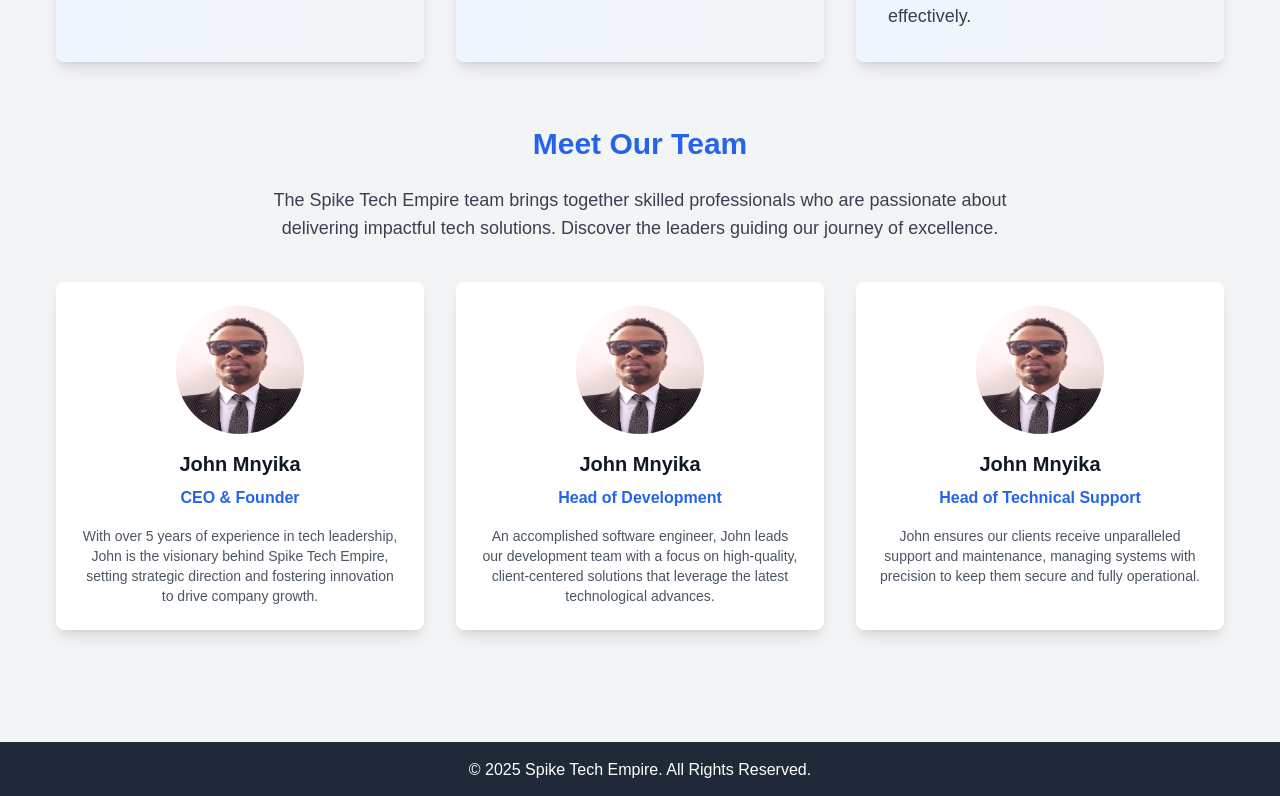
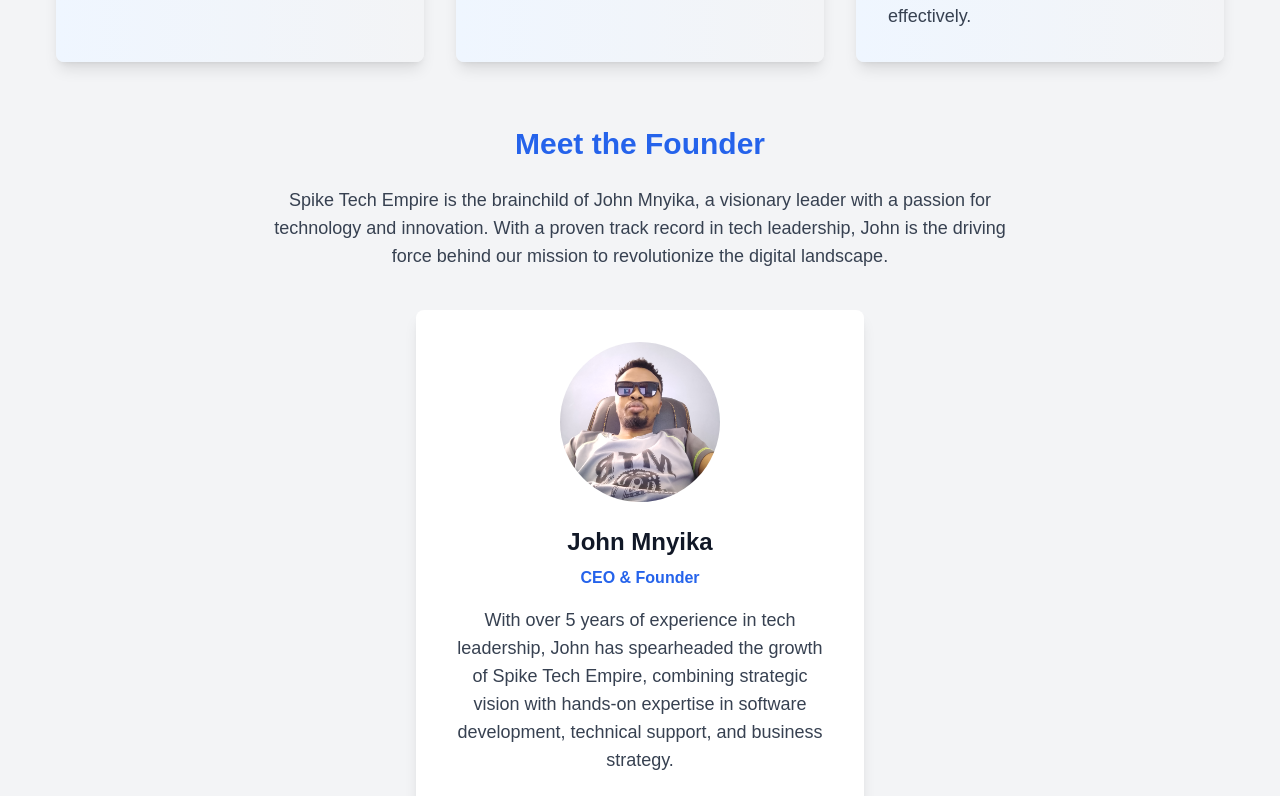
Before and after one commit to JohnMnyika/spike-tech-empire, a Next.js app: page /about in a window 1280 px wide. Shown: the part 1044-1840 px from the top of the page. Built offline with nearby package versions, Linux system fonts and the light colour scheme.

Commit message:
Updated the about us section

```diff
--- a/app/_app.tsx
+++ b/app/_app.tsx
@@ -1,23 +1,67 @@
 import { useEffect } from "react";
-import type { AppProps } from "next/app"; // Import AppProps type
+import type { AppProps } from "next/app";
 import "../styles/globals.css"; // Adjust the path to your global styles
 
-function MyApp({ Component, pageProps }: AppProps) { // Add type annotation for props
+function MyApp({ Component, pageProps }: AppProps) {
     useEffect(() => {
+        // Initialize Tawk.to script
         const script = document.createElement("script");
         script.type = "text/javascript";
         script.async = true;
-        script.src = "https://embed.tawk.to/67b4988e141895190e22088e/1ikcn7rvd";
-        script.charset = "UTF-8";
-        script.setAttribute("crossorigin", "*");
+        script.innerHTML = `
+            var Tawk_API = Tawk_API || {}, Tawk_LoadStart = new Date();
+            (function () {
+                var s1 = document.createElement("script"), s0 = document.getElementsByTagName("script")[0];
+                s1.async = true;
+                s1.src = 'https://embed.tawk.to/67b6177aae5ce4190e0b7d74/1ikfkneam';
+                s1.charset = 'UTF-8';
+                s1.setAttribute('crossorigin', '*');
+                s0.parentNode.insertBefore(s1, s0);
+            })();
+        `;
+
+        // Append the script to the body
         document.body.appendChild(script);
 
+        // Cleanup function to remove the script on unmount
         return () => {
             document.body.removeChild(script);
         };
     }, []);
 
-    return <Component {...pageProps} />;
+    // Function to show the chat widget when the user clicks a button
+    const handleChatButtonClick = () => {
+        if (window.Tawk_API && window.Tawk_API.showWidget) {
+            window.Tawk_API.showWidget();
+        }
+    };
+
+    return (
+        <>
+            <Component {...pageProps} />
+            {/* Add a button to open the chat widget */}
+            <button
+                onClick={handleChatButtonClick}
+                style={{
+                    position: "fixed",
+                    bottom: "20px",
+                    right: "20px",
+                    backgroundColor: "#007bff",
+                    color: "#fff",
+                    border: "none",
+                    borderRadius: "50%",
+                    width: "60px",
+                    height: "60px",
+                    cursor: "pointer",
+                    boxShadow: "0 4px 8px rgba(0, 0, 0, 0.2)",
+                    fontSize: "24px",
+                }}
+                aria-label="Open chat"
+            >
+                💬
+            </button>
+        </>
+    );
 }
 
 export default MyApp;
--- a/app/about/page.tsx
+++ b/app/about/page.tsx
@@ -49,10 +49,10 @@
         <p className="text-lg leading-8 text-gray-700 max-w-3xl mx-auto">
           At Spike Tech Empire, we’re dedicated to driving progress through
           technology. From robust software solutions to comprehensive networking
-            and technical support, our team of experts leverages deep technical
-            knowledge and industry insights to empower your business. We believe
-            in aligning technology with your vision to help you excel in a
-            fast-paced digital world.
+          and technical support, we leverage deep technical knowledge and
+          industry insights to empower your business. We believe in aligning
+          technology with your vision to help you excel in a fast-paced digital
+          world.
         </p>
       </motion.section>
 
@@ -129,7 +129,7 @@
         </motion.div>
       </motion.section>
 
-        {/* Team Section */}
+      {/* Founder Section */}
       <motion.section
         className="text-center"
         initial={{ opacity: 0, y: 20 }}
@@ -137,85 +137,43 @@
         transition={{ duration: 0.6, delay: 0.4 }}
       >
         <h2 className="text-3xl font-semibold mb-6 text-blue-600">
-            Meet Our Team
+          Meet the Founder
         </h2>
         <p className="text-lg text-gray-700 mb-10 max-w-3xl mx-auto">
-            The Spike Tech Empire team brings together skilled professionals who
-            are passionate about delivering impactful tech solutions. Discover the
-            leaders guiding our journey of excellence.
+          Spike Tech Empire is the brainchild of John Mnyika, a visionary leader
+          with a passion for technology and innovation. With a proven track
+          record in tech leadership, John is the driving force behind our
+          mission to revolutionize the digital landscape.
         </p>
 
         <motion.div
-              className="grid grid-cols-1 sm:grid-cols-2 lg:grid-cols-3 gap-8"
+          className="flex justify-center"
           variants={containerVariants}
           initial="hidden"
           animate={isInView ? "visible" : {}}
         >
-            {/* Team Member 1 */}
+          {/* Founder Card */}
           <motion.div
-                className="bg-white p-6 shadow-lg rounded-lg text-center hover:shadow-2xl transition-shadow"
+            className="bg-white p-8 shadow-lg rounded-lg text-center hover:shadow-2xl transition-shadow max-w-md"
             variants={itemVariants}
             whileHover={{ scale: 1.05, boxShadow: "0px 10px 30px rgba(0, 0, 0, 0.1)" }}
           >
+            <div className="w-40 h-40 mx-auto mb-6 overflow-hidden rounded-full">
               <Image
-                  src="/profile.png"
+                src="/me.jpg"
                 alt="John Mnyika"
-                  className="w-32 h-32 mx-auto rounded-full mb-4"
-                  width={128}
-                  height={128}
+                className="w-full h-full object-cover"
+                width={160}
+                height={160}
               />
-              <h4 className="text-xl font-bold mb-2">John Mnyika</h4>
-              <p className="text-blue-600 font-semibold">CEO & Founder</p>
-              <p className="text-sm text-gray-600 mt-4">
-                With over 5 years of experience in tech leadership, John is the
-                visionary behind Spike Tech Empire, setting strategic direction
-                and fostering innovation to drive company growth.
-              </p>
-            </motion.div>
-
-            {/* Team Member 2 */}
-            <motion.div
-                className="bg-white p-6 shadow-lg rounded-lg text-center hover:shadow-2xl transition-shadow"
-                variants={itemVariants}
-                whileHover={{ scale: 1.05, boxShadow: "0px 10px 30px rgba(0, 0, 0, 0.1)" }}
-            >
-              <Image
-                  src="/profile.png"
-                  alt="John Mnyika"
-                  className="w-32 h-32 mx-auto rounded-full mb-4"
-                  width={128}
-                  height={128}
-              />
-              <h4 className="text-xl font-bold mb-2">John Mnyika</h4>
-              <p className="text-blue-600 font-semibold">Head of Development</p>
-              <p className="text-sm text-gray-600 mt-4">
-                An accomplished software engineer, John leads our development team
-                with a focus on high-quality, client-centered solutions that
-                leverage the latest technological advances.
-              </p>
-            </motion.div>
-
-            {/* Team Member 3 */}
-            <motion.div
-                className="bg-white p-6 shadow-lg rounded-lg text-center hover:shadow-2xl transition-shadow"
-                variants={itemVariants}
-                whileHover={{ scale: 1.05, boxShadow: "0px 10px 30px rgba(0, 0, 0, 0.1)" }}
-            >
-              <Image
-                  src="/profile.png"
-                  alt="John Mnyika"
-                  className="w-32 h-32 mx-auto rounded-full mb-4"
-                  width={128}
-                  height={128}
-              />
-              <h4 className="text-xl font-bold mb-2">John Mnyika</h4>
-              <p className="text-blue-600 font-semibold">
-                Head of Technical Support
-              </p>
-              <p className="text-sm text-gray-600 mt-4">
-                John ensures our clients receive unparalleled support and
-                maintenance, managing systems with precision to keep them secure
-                and fully operational.
+            </div>
+            <h4 className="text-2xl font-bold mb-2">John Mnyika</h4>
+            <p className="text-blue-600 font-semibold mb-4">CEO & Founder</p>
+            <p className="text-lg text-gray-700">
+              With over 5 years of experience in tech leadership, John has
+              spearheaded the growth of Spike Tech Empire, combining strategic
+              vision with hands-on expertise in software development, technical
+              support, and business strategy.
             </p>
           </motion.div>
         </motion.div>
```
Also changed, not shown: public/me.jpg (added). Lines whose indentation alone changed are shown as unchanged.
